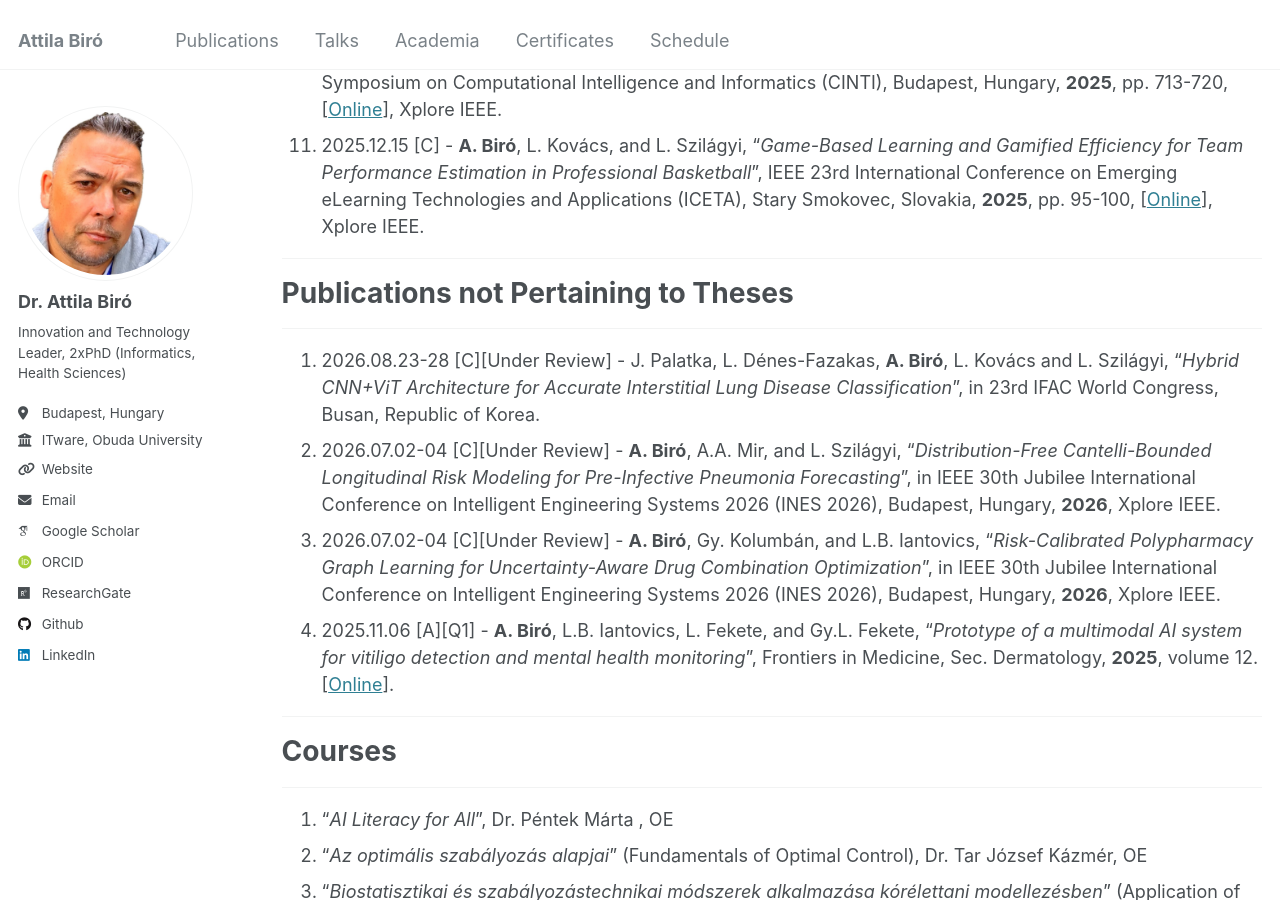
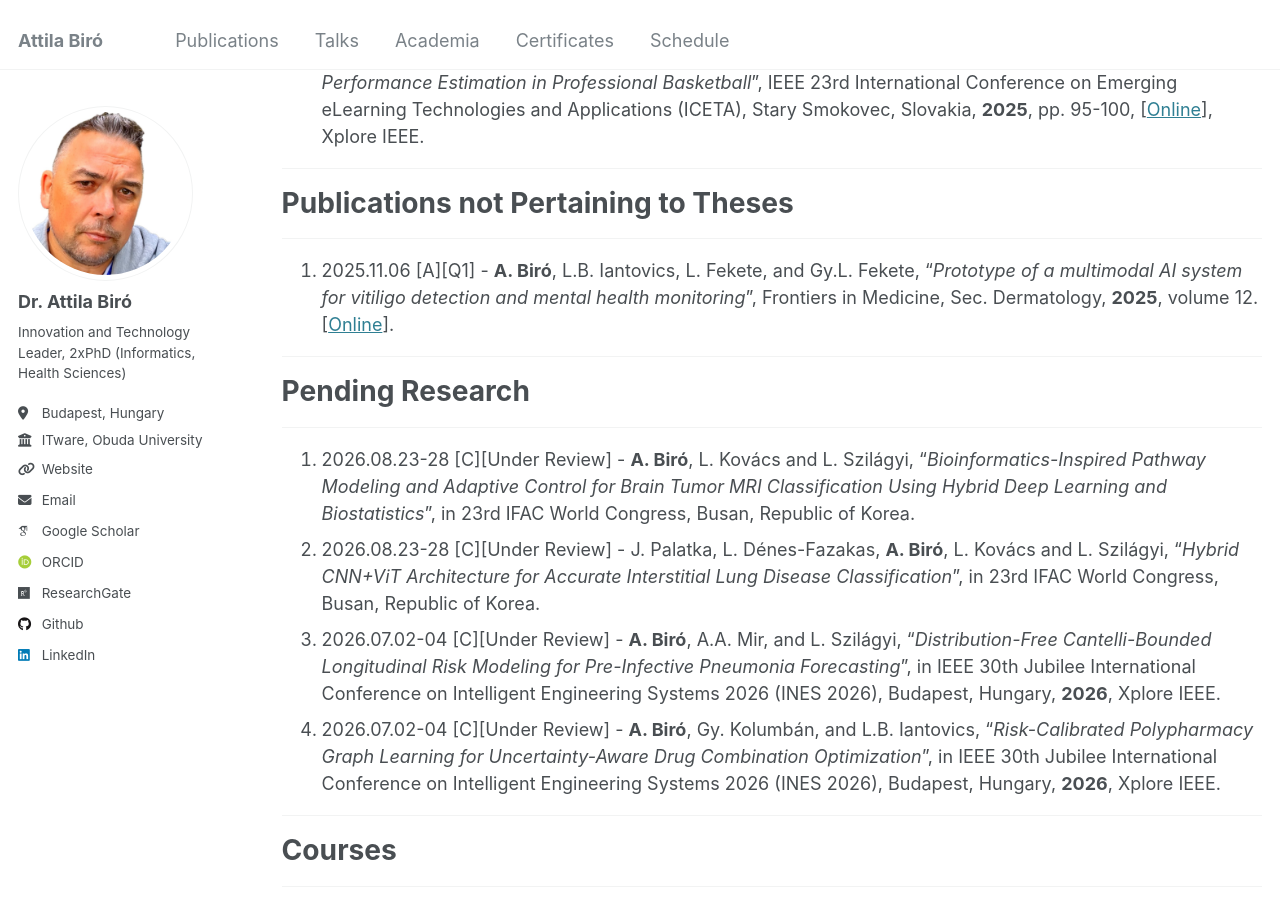
Before and after one commit to biroka/biroka.github.io, a Jekyll site: the page built from _pages/phd_mathematics.md, in a window 1280 px wide and 900 px high, scrolled down 1648 px. Built offline with Jekyll 4.4.1, drawn with Linux system fonts in a browser that asks for light colours; some web fonts are replaced; some of the changed text lies outside the part shown.

Commit message:
Update phd_mathematics.md

```diff
--- a/_pages/phd_mathematics.md
+++ b/_pages/phd_mathematics.md
@@ -21,25 +21,29 @@ author_profile: true
 ***
 # Own Publications Pertaining to Theses
 ***
-1. 2026.08.23-28 [C][Under Review] - **A. Biró**, L. Kovács and L. Szilágyi, "_Bioinformatics-Inspired Pathway Modeling and Adaptive Control for Brain Tumor MRI Classification Using Hybrid Deep Learning and Biostatistics_", in 23rd IFAC World Congress, Busan, Republic of Korea.
-2. 2026.04.21 [C][Accepted] - **A. Biró**, L. Kovács, and L. Szilágyi, "_Risk-Aware Genetic Algorithms for Reliable Triathlon Relays: A Cantelli-Regularized Applied Mathematics Pipeline_", in IEEE 13th International Joint Conference on Cybernetics and Computational Cybernetics, Cyber-Medical Systems (ICCC 2026), Satellite workshop nearby Uluru, Australia, **2026**, Xplore IEEE.
-3. 2026.04.16 [C][Accepted] - **A. Biró**, L. Kovács, and L. Szilágyi, "_Bioinformatics-Guided NSGA-II Pathway-Sparse Optimization for Interpretable Neurodegenerative Risk Detection_", in IEEE 13th International Joint Conference on Cybernetics and Computational Cybernetics, Cyber-Medical Systems (ICCC 2026), Section: "Biological (living) systems", Bisbane, Australia, **2026**, Xplore IEEE.
-4. 2026.04.16 [C][Accepted] - **A. Biró**, L. Kovács, and L. Szilágyi, "_A Bioinformatics-Driven, Biostatistical Pathway Framework with Multimodal Machine Learning for Athlete Burnout Prediction on Physiological Signals_", in IEEE 13th International Joint Conference on Cybernetics and Computational Cybernetics, Cyber-Medical Systems (ICCC 2026), Section: "Computational intelligence-based results of signal processing", Bisbane, Australia, **2026**, Xplore IEEE.
-5. 2026.03.11 [C] - **A. Biró**, L. Kovács, and L. Szilágyi, “_Bayesian Biostatistical and Physiological Modeling for Optimal Triathlon Relay Team Assembly from Historical Results_”, in IEEE 24th World Symposium on Applied Machine Intelligence and Informatics (SAMI), Stará Lesná, Slovakia, IEEE, **2026**, pp. 000707-000714, [<a target="_new" href="https://doi.org/10.1109/SAMI68106.2026.11420470">Online</a>], Xplore IEEE
-6. 2026.03.11 [C] - **A. Biró**, L. Kovács, and L. Szilágyi, “_Bioinformatics-Inspired Robust Smith–Waterman–Guided Lineup Optimization in Basketball Using HMM Surrogates, PWMs, and Cantelli-Bounded Genetic Algorithms_”, in IEEE 24th World Symposium on Applied Machine Intelligence and Informatics (SAMI), Stará Lesná, Slovakia, IEEE, **2026**, pp. 000565-000572, [<a target="_new" href="https://doi.org/10.1109/SAMI68106.2026.11420354">Online</a>], Xplore IEEE
-7. 2026.03.11 [C] - **A. Biró**, L. Kovács, and L. Szilágyi, “_Adapting Hidden Markov Models and Local Alignment Algorithms for Real-Time Lineup Change Decisioning in Ice Hockey_”, in IEEE 24th World Symposium on Applied Machine Intelligence and Informatics (SAMI), Stará Lesná, Slovakia, IEEE, **2026**, pp. 000379-000384, [<a target="_new" href="https://doi.org/10.1109/SAMI68106.2026.11420405">Online</a>], Xplore IEEE
-8. 2026.01.13 [A][Q1] - **A. Biró**, L. Kovács, L. Szilágyi, “_Bioinformatics-Inspired IMU Stride Sequence Modeling for Fatigue Detection Using Spectral–Entropy Features and Hybrid AI in Performance Sports_”, Sensors, MDPI, vol. 26, no.2, 525, **2026**. [<a target="_new" href="https://doi.org/10.3390/s26020525">Online</a>].
-9. 2025.12.29 [C] - **A. Biró**, L. Kovács, and L. Szilágyi, “_Disrupting the Critical 10 Seconds: An Optimization Framework for Lineup Changes and Strategy Shifts in Ice Hockey_”, 2025 IEEE 25th International Symposium on Computational Intelligence and Informatics (CINTI), Budapest, Hungary, **2025**, pp. 000805-000812, [<a target="_new" href="https://doi.org/10.1109/CINTI67731.2025.11311754">Online</a>], Xplore IEEE.
-10. 2025.12.29 [C] - **A. Biró**, L. Kovács, and L. Szilágyi, “_Tactical Lineup Changes Simulation in Competitive High-Speed Team Sports via Hoeffding’s Inequality and Concentration Bounds_”, 2025 IEEE 25th International Symposium on Computational Intelligence and Informatics (CINTI), Budapest, Hungary, **2025**, pp. 713-720, [<a target="_new" href="https://doi.org/10.1109/CINTI67731.2025.11311846">Online</a>], Xplore IEEE.
-11. 2025.12.15 [C] - **A. Biró**, L. Kovács, and L. Szilágyi, “_Game-Based Learning and Gamified Efficiency for Team Performance Estimation in Professional Basketball_”, IEEE 23rd International Conference on Emerging eLearning Technologies and Applications (ICETA), Stary Smokovec, Slovakia, **2025**, pp. 95-100, [<a target="_new" href="https://doi.org/10.1109/ICETA67772.2025.11278907">Online</a>], Xplore IEEE.
+1. 2026.04.21 [C][Accepted] - **A. Biró**, L. Kovács, and L. Szilágyi, "_Risk-Aware Genetic Algorithms for Reliable Triathlon Relays: A Cantelli-Regularized Applied Mathematics Pipeline_", in IEEE 13th International Joint Conference on Cybernetics and Computational Cybernetics, Cyber-Medical Systems (ICCC 2026), Satellite workshop nearby Uluru, Australia, **2026**, Xplore IEEE.
+2. 2026.04.16 [C][Accepted] - **A. Biró**, L. Kovács, and L. Szilágyi, "_Bioinformatics-Guided NSGA-II Pathway-Sparse Optimization for Interpretable Neurodegenerative Risk Detection_", in IEEE 13th International Joint Conference on Cybernetics and Computational Cybernetics, Cyber-Medical Systems (ICCC 2026), Section: "Biological (living) systems", Bisbane, Australia, **2026**, Xplore IEEE.
+3. 2026.04.16 [C][Accepted] - **A. Biró**, L. Kovács, and L. Szilágyi, "_A Bioinformatics-Driven, Biostatistical Pathway Framework with Multimodal Machine Learning for Athlete Burnout Prediction on Physiological Signals_", in IEEE 13th International Joint Conference on Cybernetics and Computational Cybernetics, Cyber-Medical Systems (ICCC 2026), Section: "Computational intelligence-based results of signal processing", Bisbane, Australia, **2026**, Xplore IEEE.
+4. 2026.03.11 [C] - **A. Biró**, L. Kovács, and L. Szilágyi, “_Bayesian Biostatistical and Physiological Modeling for Optimal Triathlon Relay Team Assembly from Historical Results_”, in IEEE 24th World Symposium on Applied Machine Intelligence and Informatics (SAMI), Stará Lesná, Slovakia, IEEE, **2026**, pp. 000707-000714, [<a target="_new" href="https://doi.org/10.1109/SAMI68106.2026.11420470">Online</a>], Xplore IEEE
+5. 2026.03.11 [C] - **A. Biró**, L. Kovács, and L. Szilágyi, “_Bioinformatics-Inspired Robust Smith–Waterman–Guided Lineup Optimization in Basketball Using HMM Surrogates, PWMs, and Cantelli-Bounded Genetic Algorithms_”, in IEEE 24th World Symposium on Applied Machine Intelligence and Informatics (SAMI), Stará Lesná, Slovakia, IEEE, **2026**, pp. 000565-000572, [<a target="_new" href="https://doi.org/10.1109/SAMI68106.2026.11420354">Online</a>], Xplore IEEE
+6. 2026.03.11 [C] - **A. Biró**, L. Kovács, and L. Szilágyi, “_Adapting Hidden Markov Models and Local Alignment Algorithms for Real-Time Lineup Change Decisioning in Ice Hockey_”, in IEEE 24th World Symposium on Applied Machine Intelligence and Informatics (SAMI), Stará Lesná, Slovakia, IEEE, **2026**, pp. 000379-000384, [<a target="_new" href="https://doi.org/10.1109/SAMI68106.2026.11420405">Online</a>], Xplore IEEE
+7. 2026.01.13 [A][Q1] - **A. Biró**, L. Kovács, L. Szilágyi, “_Bioinformatics-Inspired IMU Stride Sequence Modeling for Fatigue Detection Using Spectral–Entropy Features and Hybrid AI in Performance Sports_”, Sensors, MDPI, vol. 26, no.2, 525, **2026**. [<a target="_new" href="https://doi.org/10.3390/s26020525">Online</a>].
+8. 2025.12.29 [C] - **A. Biró**, L. Kovács, and L. Szilágyi, “_Disrupting the Critical 10 Seconds: An Optimization Framework for Lineup Changes and Strategy Shifts in Ice Hockey_”, 2025 IEEE 25th International Symposium on Computational Intelligence and Informatics (CINTI), Budapest, Hungary, **2025**, pp. 000805-000812, [<a target="_new" href="https://doi.org/10.1109/CINTI67731.2025.11311754">Online</a>], Xplore IEEE.
+9. 2025.12.29 [C] - **A. Biró**, L. Kovács, and L. Szilágyi, “_Tactical Lineup Changes Simulation in Competitive High-Speed Team Sports via Hoeffding’s Inequality and Concentration Bounds_”, 2025 IEEE 25th International Symposium on Computational Intelligence and Informatics (CINTI), Budapest, Hungary, **2025**, pp. 713-720, [<a target="_new" href="https://doi.org/10.1109/CINTI67731.2025.11311846">Online</a>], Xplore IEEE.
+10. 2025.12.15 [C] - **A. Biró**, L. Kovács, and L. Szilágyi, “_Game-Based Learning and Gamified Efficiency for Team Performance Estimation in Professional Basketball_”, IEEE 23rd International Conference on Emerging eLearning Technologies and Applications (ICETA), Stary Smokovec, Slovakia, **2025**, pp. 95-100, [<a target="_new" href="https://doi.org/10.1109/ICETA67772.2025.11278907">Online</a>], Xplore IEEE.
 
 ***
 # Publications not Pertaining to Theses
 ***
-1. 2026.08.23-28 [C][Under Review] - J. Palatka, L. Dénes-Fazakas, **A. Biró**, L. Kovács and L. Szilágyi, "_Hybrid CNN+ViT Architecture for Accurate Interstitial Lung Disease Classification_", in 23rd IFAC World Congress, Busan, Republic of Korea.
+1. 2025.11.06 [A][Q1] - **A. Biró**, L.B. Iantovics, L. Fekete, and Gy.L. Fekete, "_Prototype of a multimodal AI system for vitiligo detection and mental health monitoring_", Frontiers in Medicine, Sec. Dermatology, **2025**, volume 12. [<a target="_new" href="https://www.frontiersin.org/journals/medicine/articles/10.3389/fmed.2025.1709891">Online</a>].
+
+***
+# Pending Research
+***
+1. 2026.08.23-28 [C][Under Review] - **A. Biró**, L. Kovács and L. Szilágyi, "_Bioinformatics-Inspired Pathway Modeling and Adaptive Control for Brain Tumor MRI Classification Using Hybrid Deep Learning and Biostatistics_", in 23rd IFAC World Congress, Busan, Republic of Korea.
+2. 2026.08.23-28 [C][Under Review] - J. Palatka, L. Dénes-Fazakas, **A. Biró**, L. Kovács and L. Szilágyi, "_Hybrid CNN+ViT Architecture for Accurate Interstitial Lung Disease Classification_", in 23rd IFAC World Congress, Busan, Republic of Korea.
 2. 2026.07.02-04 [C][Under Review] - **A. Biró**, A.A. Mir, and L. Szilágyi, "_Distribution-Free Cantelli-Bounded Longitudinal Risk Modeling for Pre-Infective Pneumonia Forecasting_", in IEEE 30th Jubilee International Conference on Intelligent Engineering Systems 2026 (INES 2026), Budapest, Hungary, **2026**, Xplore IEEE.
 3. 2026.07.02-04 [C][Under Review] - **A. Biró**, Gy. Kolumbán, and L.B. Iantovics, "_Risk-Calibrated Polypharmacy Graph Learning for Uncertainty-Aware Drug Combination Optimization_", in IEEE 30th Jubilee International Conference on Intelligent Engineering Systems 2026 (INES 2026), Budapest, Hungary, **2026**, Xplore IEEE.
-4. 2025.11.06 [A][Q1] - **A. Biró**, L.B. Iantovics, L. Fekete, and Gy.L. Fekete, "_Prototype of a multimodal AI system for vitiligo detection and mental health monitoring_", Frontiers in Medicine, Sec. Dermatology, **2025**, volume 12. [<a target="_new" href="https://www.frontiersin.org/journals/medicine/articles/10.3389/fmed.2025.1709891">Online</a>].
 
 ***
 # Courses
```
